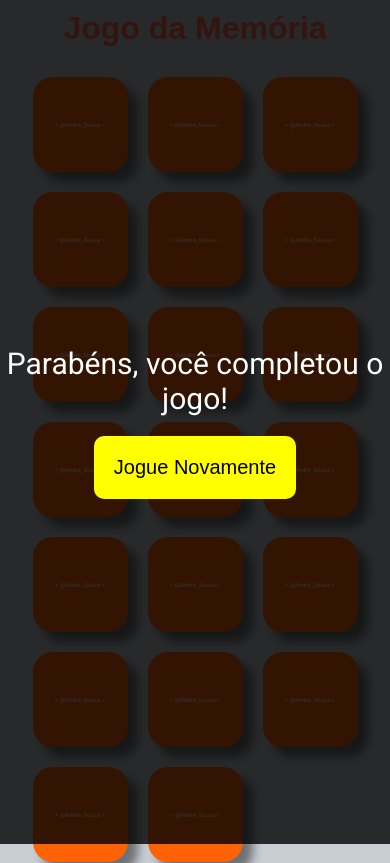
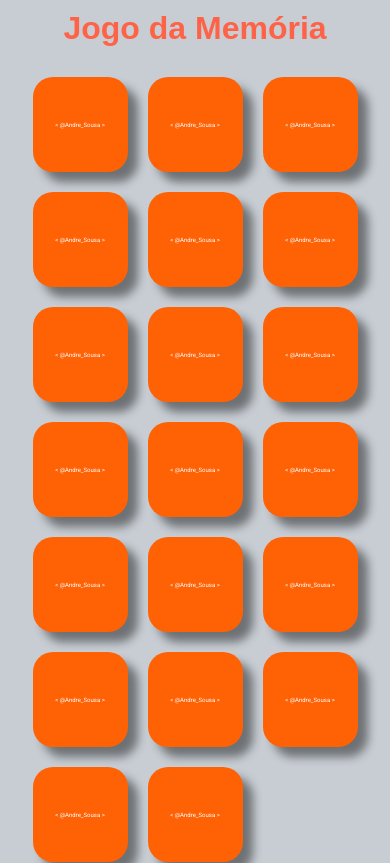
Before and after one commit to dedojs/memoria, a plain HTML site: page index.html in a window 390 px wide. Drawn offline with Linux system fonts and the light colour scheme.

Commit message:
Add files via upload

```diff
--- a/style.css
+++ b/style.css
@@ -80,7 +80,7 @@ body{
     background-color: rgba(0, 0, 0, 0.8);
     color: white;
     font-size: 50px;
-    display: flex;
+    display: none;
     justify-content: center;
     align-items: center;
     flex-direction: column;
@@ -110,6 +110,9 @@ body{
     .card{
       width: 100px;
       height: 100px;
+    }
+    .icon{
+        width: 90px;
     }
     #gameboard{
 
@@ -142,7 +145,7 @@ body{
     background-color: rgba(0, 0, 0, 0.8);
     color: white;
     font-size: 30px;
-    display: flex;
+    display: none;
     justify-content: center;
     align-items: center;
     flex-direction: column;
@@ -153,6 +156,10 @@ body{
     .card{
       width: 95px;
       height: 95px;
+    }
+
+    .icon{
+        width: 80px;
     }
     #gameboard{
 
```
